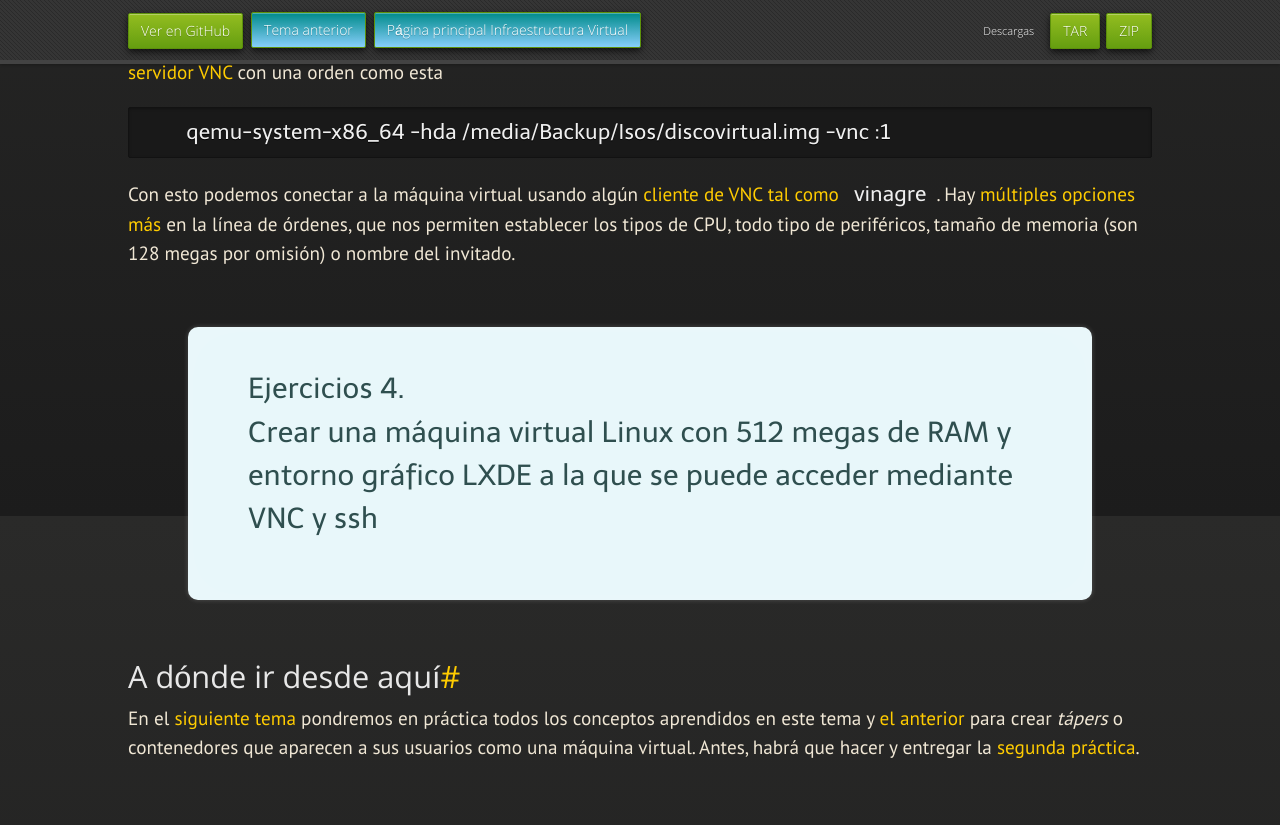
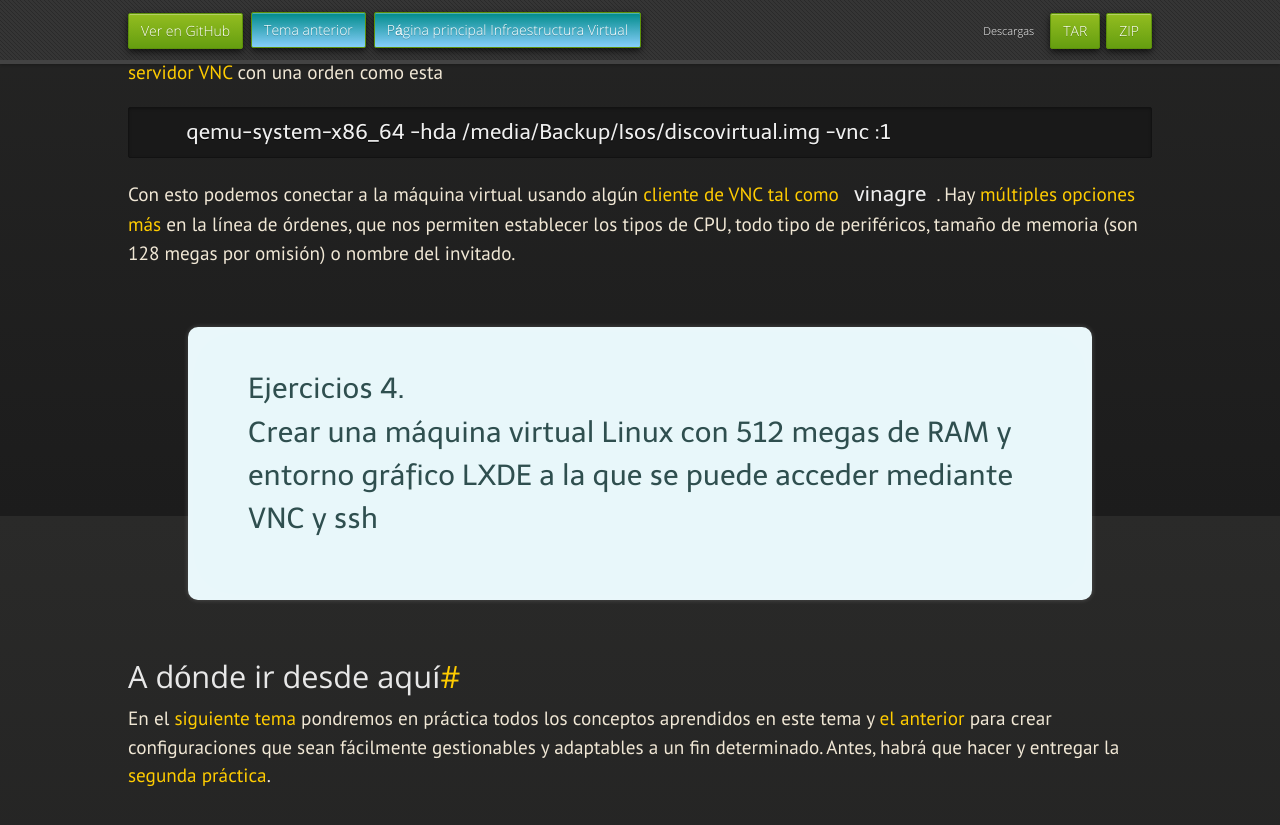
Before and after one commit to JJ/IV, a Jekyll site: the page built from documentos/temas/Uso_de_sistemas.md, in a window 1280 px wide and 900 px high, scrolled down 5784 px. Shown: the top 825 px of the window. Built offline with Jekyll 4.4.1, drawn with Linux system fonts in a browser that asks for light colours; nearby versions of some CDN libraries; some web fonts are replaced.

Commit message:
Guardando esto

```diff
--- a/documentos/temas/Uso_de_sistemas.md
+++ b/documentos/temas/Uso_de_sistemas.md
@@ -236,9 +236,9 @@ LXDE a la que se puede acceder mediante VNC y ssh
 A dónde ir desde aquí
 -----
 
-En el [siguiente tema]() pondremos en
+En el [siguiente tema](Configuraciones) pondremos en
 práctica todos los conceptos aprendidos en este tema y
-[el anterior](Intro:concepto_y_soporte_fisico) para crear *tápers*
-o contenedores que aparecen a sus usuarios como una máquina virtual.
+[el anterior](Almacenamiento) para crear configuraciones que sean
+fácilmente gestionables y adaptables a un fin determinado.
 Antes, habrá que hacer y entregar la
-[segunda práctica](../practicas/2.Jaula).
+[segunda práctica](../practicas/3.MV).
```
